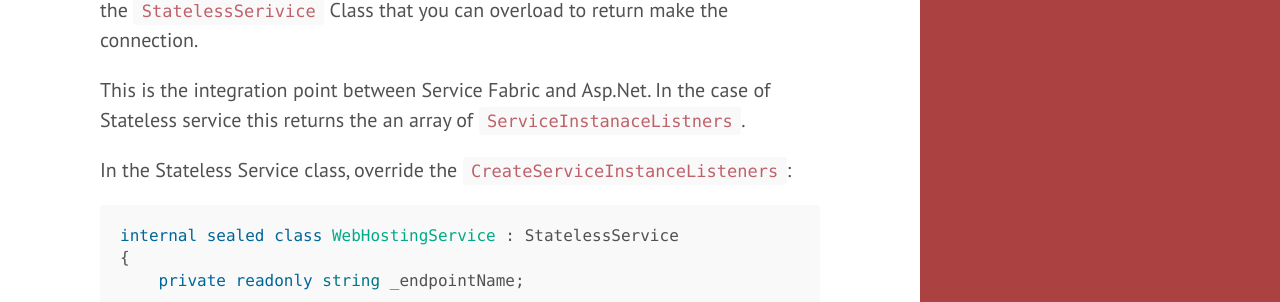
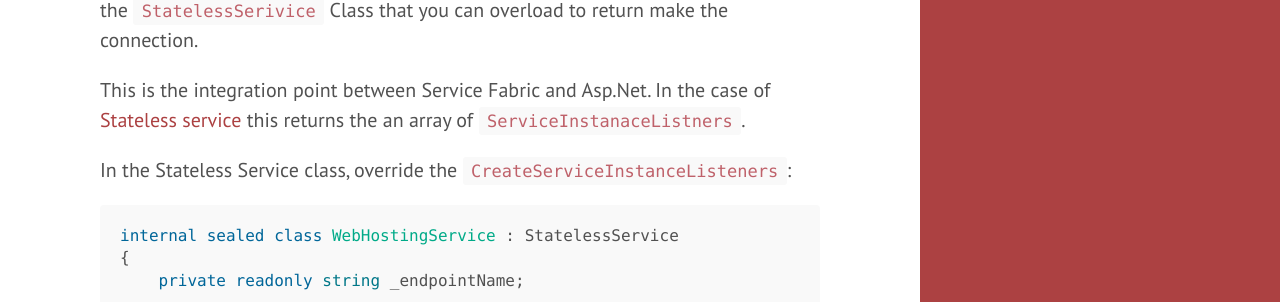
Before and after one commit to jsturtevant/jsturtevant.github.io, a Jekyll site: the page built from _posts/2016-06-06-Integrating-ASPNET-Core-With-Service-Fabric-using-ICommunicationListener.md, in a window 1280 px wide and 900 px high, scrolled down 4324 px. Shown: the part 183-485 px from the top of the window. Built offline with Jekyll 4.4.1, drawn with Linux system fonts in a browser that asks for light colours; nearby versions of some CDN libraries; comment, search, counter and statistics services are not loaded; part of the change alters nothing that is shown.

Commit message:
add link

````diff
--- a/_posts/2016-06-06-Integrating-ASPNET-Core-With-Service-Fabric-using-ICommunicationListener.md
+++ b/_posts/2016-06-06-Integrating-ASPNET-Core-With-Service-Fabric-using-ICommunicationListener.md
@@ -112,7 +112,7 @@ public Task CloseAsync(CancellationToken cancellationToken)
 ### Register the Asp.Net Core Communication Listener with Service Fabric
 We have created the Asp.Net Core Communication Listener but still need to register it with the ```StatelessService``` that will be using ASP.NET.  There is a method on the ```StatelessSerivice``` Class that you can overload to return make the connection.
 
-This is the integration point between Service Fabric and Asp.Net.  In the case of Stateless service this returns the an array of ```ServiceInstanaceListners```.
+This is the integration point between Service Fabric and Asp.Net.  In the case of [Stateless service](/posts/Service-Fabric-Service-Types/) this returns the an array of ```ServiceInstanaceListners```.
 
 In the Stateless Service class, override the ```CreateServiceInstanceListeners```:
 
````
